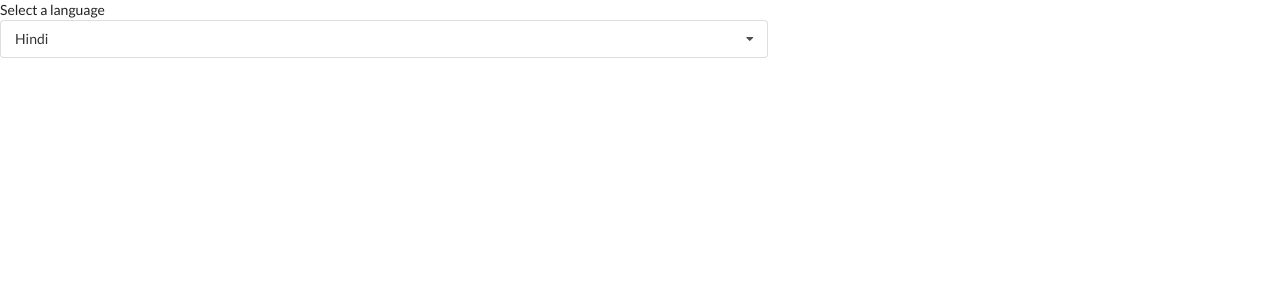
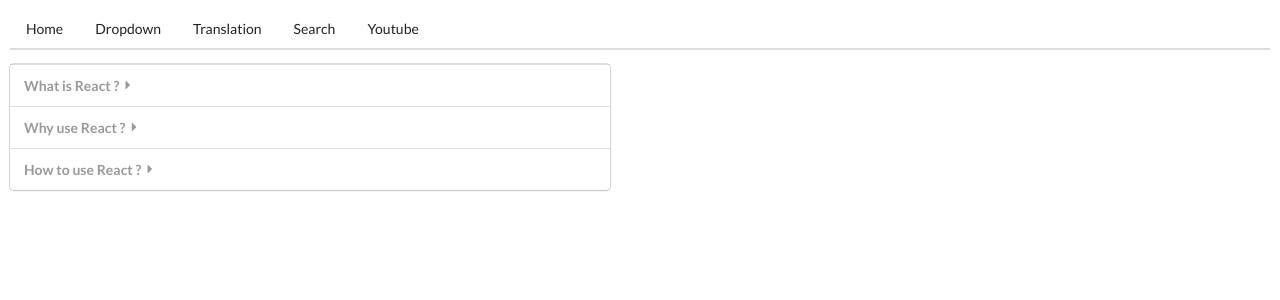
Before and after one commit to curiosityr0ver/Search-Engine, a React (Create React App) app: page / in a window 1280 px wide. Shown: the top 300 px of the page. Built offline with nearby package versions, Linux system fonts and the light colour scheme.

Commit message:
deployment ready

```diff
--- a/src/COMPONENTS/App.js
+++ b/src/COMPONENTS/App.js
@@ -1,9 +1,12 @@
 import React, { useState } from 'react';
-import './AppStyle.css'
 import Accordion from './Accordion';
+import './AppStyle.css';
 import Dropdown from './Dropdown';
+import Header from './Header';
 import Search from './Search';
 import Translate from './Translate';
+import VideoCarousalHook from './VideoCarousalHook';
+
 const items = [
     {
         title: "What is React ?",
@@ -18,7 +21,6 @@
         content: "Creating components"
     }
 ]
-
 const options = [
     {
         label: "The Color Red",
@@ -36,20 +38,36 @@
 
 const App = () => {
 
-    // const [selected, setSelected] = useState(options[0]);
+    const [selected, setSelected] = useState(options[0]);
     const [showDropdown, setShowDropdown] = useState("");
     const [showColorPicker, setShowColorPicker] = useState(true);
 
     const onBodyClick = () => {
-
         if (showDropdown === "visible") {
             setShowDropdown("")
         }
     }
 
+    const displayMethod = () => {
+
+        switch (window.location.pathname) {
+            case "/translate":
+                return <Translate visible={showDropdown} setVisible={setShowDropdown} />
+            case "/dropdown":
+                return <Dropdown options={options} selected={selected} onSetSelected={setSelected} visible={showDropdown} setVisible={setShowDropdown} />
+            case "/list":
+                return <Search />
+            case "/youtube":
+                return <VideoCarousalHook />
+            default:
+                return <Accordion items={items} />
+        }
+    }
+
     return (
-        <div style={{ height: "900px" }} onClick={onBodyClick} >
-            <Translate visible={showDropdown} setVisible={setShowDropdown} />
+        <div id='home' style={{ height: "900px" }} onClick={onBodyClick} >
+            <Header />
+            {displayMethod()}
         </div>
     );
 }
--- a/src/COMPONENTS/AppStyle.css
+++ b/src/COMPONENTS/AppStyle.css
@@ -1,3 +1,3 @@
-button {
-    margin: 5px;
+#home {
+    padding: 10px;
 }
--- /dev/null
+++ b/src/COMPONENTS/Convert.js
@@ -0,0 +1,45 @@
+import React, { useState, useEffect } from 'react';
+import Axios from 'axios';
+
+const Convert = ({ input, language }) => {
+
+    const [output, setOutput] = useState(null);
+
+    useEffect(() => {
+        const timerID = setTimeout(() => {
+            Axios.get("https://translation.googleapis.com/language/translate/v2", {
+                params: {
+                    q: input,
+                    target: language,
+                    key: "AIzaSyCHUCmpR7cT_yDFHC98CZJy2LTms-IwDlM"
+                }
+            }).then((response) => {
+                setOutput(response.data.data.translations[0].translatedText);
+                console.log(response);
+            })
+        }, 1000);
+
+        return () => {
+            clearTimeout(timerID);
+        };
+    });
+
+
+    return (
+
+        <div >
+            <h3 className='convertOutput'>Output</h3>
+            <div className=' ui items'>
+                <div className="item">
+                    <div className="content">
+                        <div className="description">
+                            {output}
+                        </div>
+                    </div>
+                </div>
+            </div>
+        </div>
+    );
+}
+
+export default Convert;
--- a/src/COMPONENTS/Dropdown.js
+++ b/src/COMPONENTS/Dropdown.js
@@ -11,12 +11,9 @@
 
     const displayMethod = options.map((option) => {
 
-        if (option != selected) {
-            console.log(option)
-            console.log(selected)
+        if (option !== selected) {
             return (
                 <div className='item' onClick={() => { onSetSelected(option) }} >{option.label}</div>
-                // <div key={option.value} className="item" onClick={() => { onSetSelected(option) }}>{option.label} </div>
             )
         }
     })
@@ -24,11 +21,9 @@
     const onListClick = () => {
 
         if (visible === "visible") {
-            console.log("hey")
             setActive(null)
         } else {
             setVisible("visible");
-            console.log("hey yo")
             setActive("active")
         }
     }
--- a/src/COMPONENTS/DropdownStyle.css
+++ b/src/COMPONENTS/DropdownStyle.css
@@ -1,5 +1,9 @@
 .form {
     width: 60%;
+}
+
+.description {
+    width: 65%;
 }
 
 #btn {
@@ -7,3 +11,8 @@
     top: 7.6%;
     left: 60.2%;
 }
+
+.convertOutput {
+    position: relative;
+    top: 25px;
+}
--- /dev/null
+++ b/src/COMPONENTS/Header.js
@@ -0,0 +1,15 @@
+import React from 'react';
+
+const Header = () => {
+    return (
+        <div className='ui secondary pointing menu'>
+            <a href="/" className='item'>Home</a>
+            <a href="/dropdown" className='item'>Dropdown</a>
+            <a href="/translate" className='item'>Translation</a>
+            <a href="/list" className='item'>Search</a>
+            <a href="/youtube" className='item'>Youtube</a>
+        </div>
+    );
+}
+
+export default Header;
--- a/src/COMPONENTS/Search.js
+++ b/src/COMPONENTS/Search.js
@@ -17,7 +17,6 @@
                         srsearch: term
                     }
                 }).then((response) => {
-                    console.log(response.data.query.search)
                     if (response.status === 200) {
                         if (response.data.query != null) {
                             setResults(response.data.query.search)
@@ -25,7 +24,7 @@
                     }
                 })
             }
-        }, 600);
+        }, 400);
 
         return () => {
             clearTimeout(timeoutId)
--- a/src/COMPONENTS/Translate.js
+++ b/src/COMPONENTS/Translate.js
@@ -1,6 +1,7 @@
 import React, { useState, useEffect } from 'react';
+import Convert from './Convert';
 import Dropdown from './Dropdown';
-
+//AIzaSyCHUCmpR7cT_yDFHC98CZJy2LTms-IwDlM
 const options = [
     {
         label: "French",
@@ -17,20 +18,19 @@
 ]
 
 const Translate = ({ visible, setVisible }) => {
-
+    const [text, setText] = useState("");
     const [selected, setSelected] = useState(options[2]);
-
-    useEffect(() => {
-
-        // console.log(selected)
-
-    });
 
     return (
         <div>
+            <form className="ui form">
+                <div className="field">
+                    <label htmlFor="">Enter text to be translated</label>
+                    <input type="text" value={text} onChange={(event) => { setText(event.target.value) }} />
+                </div>
+            </form>
             <Dropdown options={options} selected={selected} onSetSelected={setSelected} visible={visible} setVisible={setVisible} />
-
-
+            <Convert input={text} language={selected.value} />
         </div>
     );
 }
--- /dev/null
+++ b/src/COMPONENTS/VideoCarousalHook.js
@@ -0,0 +1,55 @@
+import React, { useEffect, useState } from 'react';
+import Axios from 'axios';
+const VideoCarousalHook = () => {
+    const [term, setTerm] = useState(null);
+    const [results, setResults] = useState(null);
+
+    useEffect(() => {
+        console.log(term);
+
+        const timerID = setTimeout(() => {
+            Axios.get("https://www.googleapis.com/youtube/v3/search", {
+                params: {
+                    part: "snippet",
+                    maxResults: 5,
+                    key: "AIzaSyAMX6T47cBcaVYJNxetqD1WLMC7N3GAlPo",
+                    q: term
+                }
+            })
+                .then(res => {
+                    console.log(res)
+                    setResults(res.data.items);
+                    // console.log(results);
+                })
+        }, 900);
+
+        return () => {
+            clearTimeout(timerID);
+        }
+    });
+
+    const displayMethod = () => {
+        if (results) {
+            return results.map((result) => {
+                console.log(result.snippet.title)
+                return <div>{result.snippet.title}</div>
+            })
+        }
+    }
+
+    return (
+        <div>
+            <div className="ui form">
+                <div className="field">
+                    <label htmlFor="">Enter Search Term</label>
+                    <input type="text" className="input" value={term} onChange={(event) => setTerm(event.target.value)} />
+                </div>
+            </div>
+            <div>
+                {displayMethod()}
+            </div>
+        </div>
+    );
+}
+
+export default VideoCarousalHook;
```
Also changed, not shown: src/COMPONENTS/Link.js (added, +11 -0 lines), src/TestComp.js (added, +31 -0 lines), 1 other file (tests, documents, lock files or other folders).
